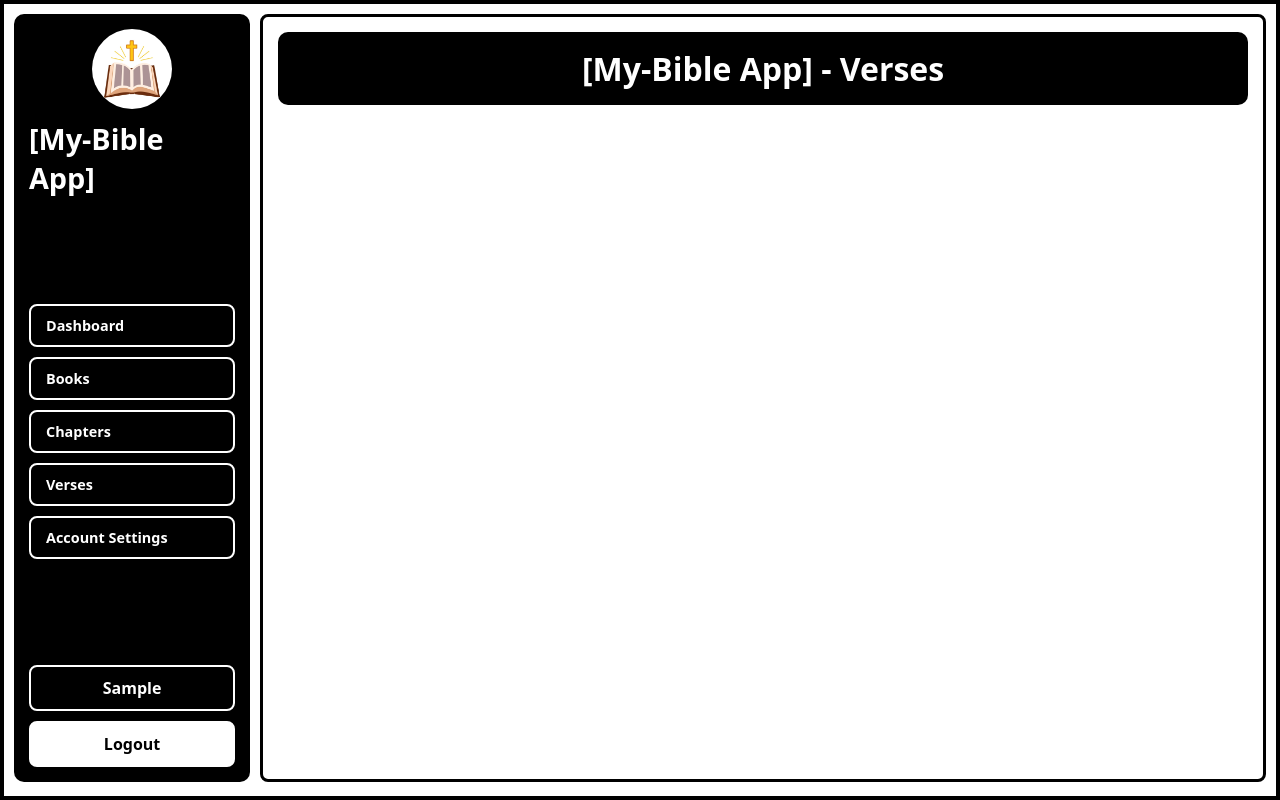
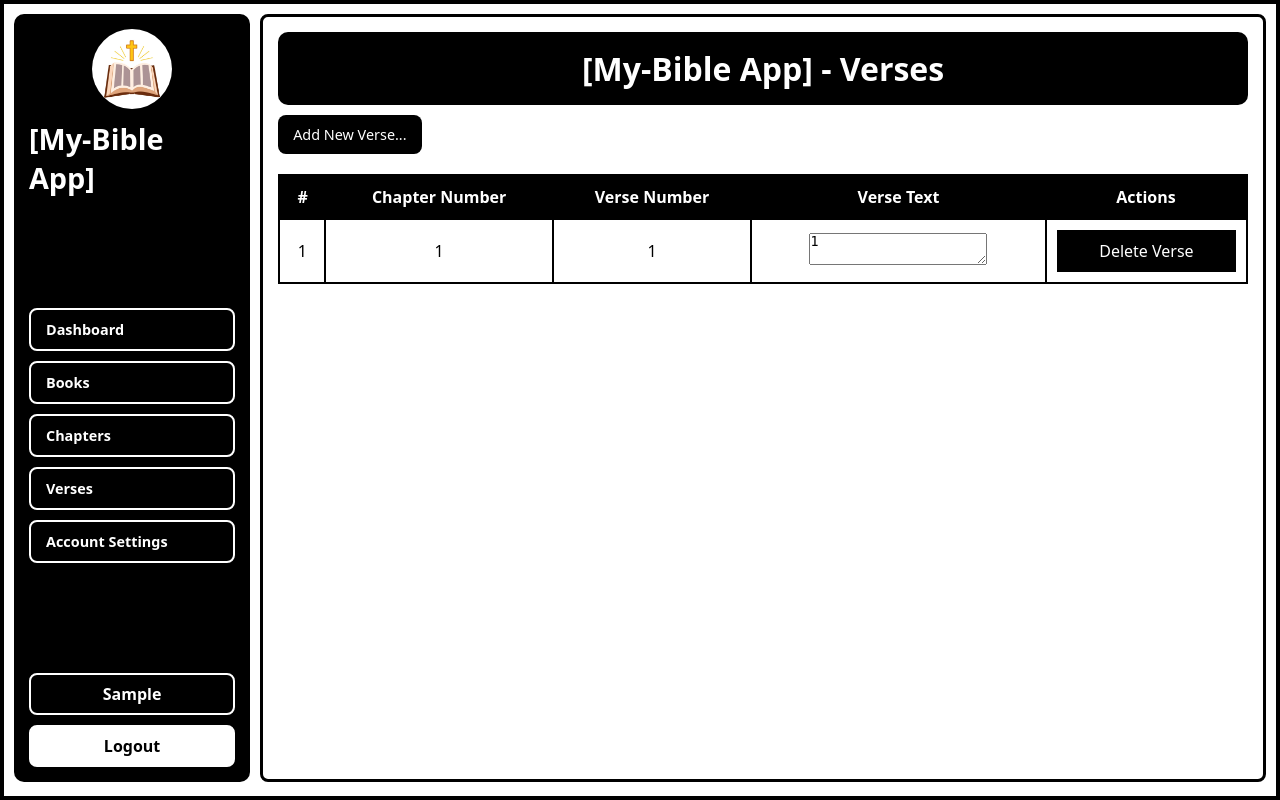
Before and after one commit to Nsoro-Allan/My-Bible-App, a PHP site: page /admin/verses.php in a window 1280 px wide. Run offline with PHP 8.4, Linux system fonts and the light colour scheme; the visitor is signed in with stand-in values (Sample User, id 1); tables that the repository leaves empty hold one stand-in row (values such as "Sample post").

Commit message:
changes made...

```diff
--- a/admin/style.css
+++ b/admin/style.css
@@ -231,7 +231,7 @@ body{
 }
 
 .bottom h4{
-    padding: 10px 15px;
+    padding: 8px 15px;
     border: 2px solid var(--primary-color);
     width: 100%;
     color: var(--primary-color);
@@ -245,7 +245,7 @@ body{
 }
 
 .bottom a{
-    padding: 10px 15px;
+    padding: 8px 15px;
     border: 2px solid var(--primary-color);
     width: 100%;
     background: var(--primary-color);
@@ -274,6 +274,7 @@ body{
     height: 96dvh;
     padding: 15px;
     border-radius: 8px;
+    overflow-y: auto;
 }
 
 .container .title{
@@ -285,4 +286,74 @@ body{
     text-align: center;
 }
 
+.buttons{
+    width: 100%;
+    display: flex;
+    flex-direction: row;
+    align-items: flex-start;
+    justify-content: flex-start;
+    margin-top: 10px;
+    gap: 10px;
+}
+
+.buttons a{
+    padding: 10px 15px;
+    background: var(--bg-color);
+    color: var(--primary-color);
+    border-radius: 8px;
+    font-size: 0.9rem;
+    font-weight: 500;
+    text-decoration: none;
+}
+
+.content table{
+    margin-top: 10px;
+    width: 100%;
+    text-align: center;
+}
+
+.content table{
+    margin-top: 20px;
+    width: 100%;
+    text-align: center;
+    border-collapse: collapse;
+    border: 2px solid var(--bg-color);
+}
+
+.content tr{
+    padding: 10px;
+}
+
+.content tr th{
+    padding: 10px;
+    background: var(--bg-color);
+    color: var(--primary-color);
+}
+
+.content tr td{
+    padding: 10px;
+    border: 2px solid var(--bg-color);
+    font-weight: 500;
+    font-size: 1rem;
+    text-transform: capitalize;
+}
+
+.content tr td a{
+    display: flex;
+    flex-direction: column;
+    background: var(--bg-color);
+    color: var(--primary-color);
+    padding: 10px;
+    text-decoration: none;
+}
+
+.content tr td a:hover{
+    display: flex;
+    flex-direction: column;
+    background: var(--bg-color);
+    color: var(--primary-color);
+    padding: 10px;
+    text-decoration: none;
+}
+
 /* Dashboard Styling Ends Here */
--- a/admin/verses.php
+++ b/admin/verses.php
@@ -29,6 +29,50 @@ include("connection.php");
             </div>
 
             <div class="content">
+
+                <div class="buttons">
+                    <a href="#">Add New Verse...</a>
+                </div>
+
+                <table>
+
+                    <tr>
+                        <th>#</th>
+                        <th>Chapter Number</th>
+                        <th>Verse Number</th>
+                        <th>Verse Text</th>
+                        <th>Actions</th>
+                    </tr>
+
+                    <?php
+                    $select=$con->query("SELECT * FROM `verses`");
+                    if(mysqli_num_rows($select)>0){
+                    while($row=mysqli_fetch_assoc($select)){
+                        $verse_id=$row['verse_id'];
+                        $chapter_id=$row['chapter_id'];
+                        $verse_number=$row['verse_number'];
+                        $text=$row['text'];
+                    ?>
+
+                    <tr>
+                        <td><?php echo $verse_id; ?></td>
+                        <td><?php echo $chapter_id; ?></td>
+                        <td><?php echo $verse_number; ?></td>
+                        <td><textarea readonly><?php echo $verse_number; ?></textarea></td>
+                        <td><a href="./delete_verse.php?verse_id=<?php echo $verse_id; ?>">Delete Verse</a></td>
+                    </tr>
+
+                    <?php
+                    }
+                    }
+                    else{
+                        echo "<td colspan='5'><h1>No Verses Found...</h1></td>";
+                    }
+                    ?>
+
+
+                </table>
+
             </div>
 
         </div>
```
Also changed, not shown: admin/books.php (+33 -8 lines), admin/chapters.php (+41 -0 lines).
